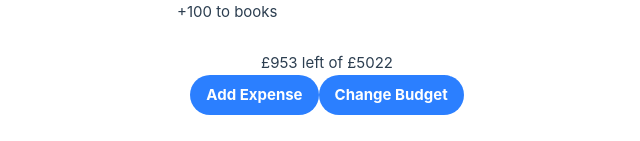
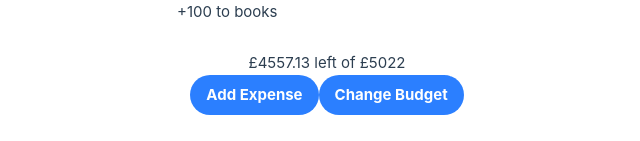
Before and after one commit to ossidion/budgee-nc-fe, a Vue app: page / in a window 1280 px wide. Shown: the part 426-567 px from the top of the page, without its empty margins (313-953 px from the left). Built offline with nearby package versions, Linux system fonts and the light colour scheme.

Commit message:
revise-getSpendingLeft

```diff
--- a/src/components/HomePage.vue
+++ b/src/components/HomePage.vue
@@ -9,10 +9,7 @@
 
     let budgetStore = useStore()
 
-    console.log(budgetStore.getSpendingLeft, "budgetStore.getSpendingLeft")
-
-
-    const availableFunds = ref(954)
+    const availableFunds = budgetStore.getSpendingLeft
     const budget = computed(() => {
         return budgetStore.budget.budget
     })
@@ -35,7 +32,6 @@
     const updateTotalBudget = (newTotalBudget) => {
 
         budgetStore.changeBudget(Number(newTotalBudget))
-        // console.log(budgetStore.budget, "HERE")
 
     }
 
@@ -67,7 +63,7 @@
 <template>
     <br><br>
 
-    <p>£{{ budgetStore.getSpendingLeft }} left of £{{ budget }}</p>
+    <p>£{{ availableFunds }} left of £{{ budget }}</p>
 
     <section>
 
--- a/src/components/assets/stores/currentBudgetData.js
+++ b/src/components/assets/stores/currentBudgetData.js
@@ -2,7 +2,7 @@ import { defineStore } from "pinia";
 
 export const useStore = defineStore("budgetData", {
   state: () => {
-    return { categories: [], budget: {budget_id: 1, budget: 0, interval: {start_date: new Date(), end_date: new Date()}}, spendingLeft: 953 };
+    return { categories: [], budget: {budget_id: 1, budget: 0, interval: {start_date: new Date(), end_date: new Date()}} };
   },
   // could also be defined as
   //  state: () => ({ count: 0 })
@@ -97,8 +97,12 @@ export const useStore = defineStore("budgetData", {
         ]
       }
     },
-    getSpendingLeft: (state) => {
-      return state.spendingLeft
+    getSpendingLeft () {
+      let catTotal = 0
+      this.getCatAmounts.map((cat) => {
+        catTotal += cat
+      })
+      return this.budget.budget - catTotal
     }
   },
 });
```
